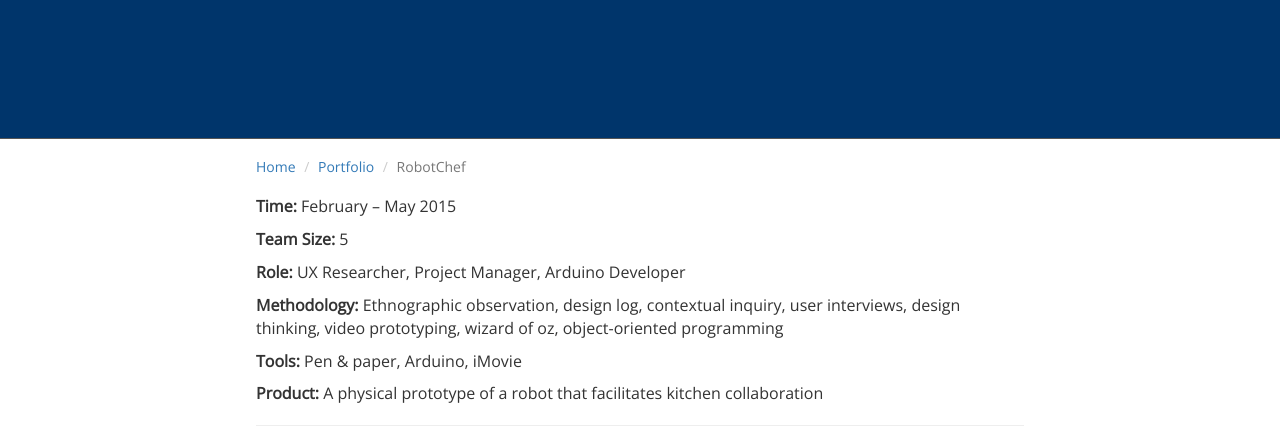
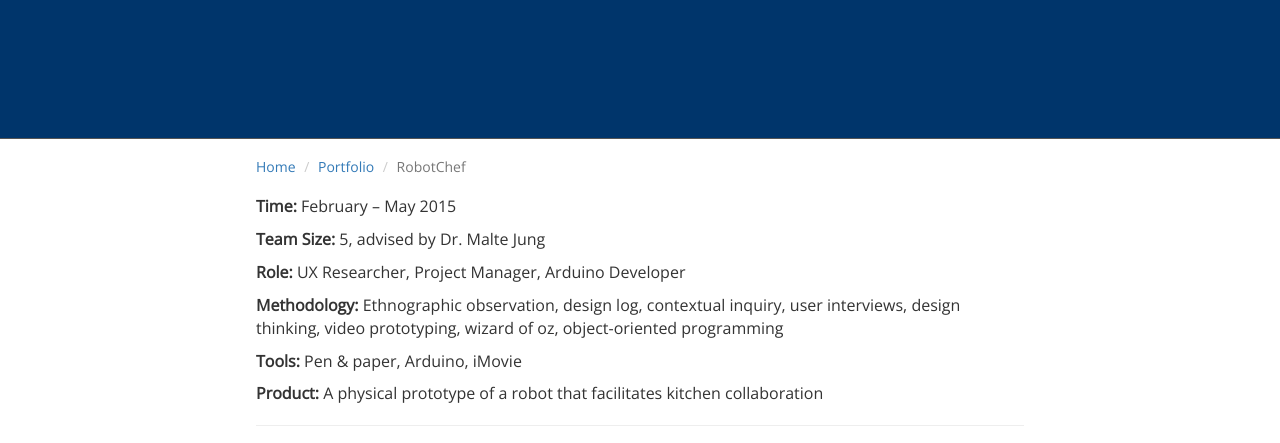
Before and after one commit to yuqicornell/yuqicornell.github.io, a plain HTML site: page projects/robotchef.html in a window 1280 px wide. Shown: the part 348-791 px from the top of the page. Drawn offline with nearby package versions, Linux system fonts and the light colour scheme.

Commit message:
updated resume and changed stuff around

```diff
--- a/css/style.css
+++ b/css/style.css
@@ -25,6 +25,7 @@ body{
 
 #helloDesc{
 	font-size: 26px !important;
+    /*font-family:"Libre Baskerville", sans-serif;*/
 }
 
 #buttons{
--- a/projects/robotchef.html
+++ b/projects/robotchef.html
@@ -98,7 +98,7 @@
     <div id="mainContent">
         <div id="overview">
             <p><span class="overviewCategory">Time:</span> February &ndash; May 2015</p>
-            <p><span class="overviewCategory">Team Size:</span> 5</p>
+            <p><span class="overviewCategory">Team Size:</span> 5, advised by Dr. Malte Jung</p>
             <p><span class="overviewCategory">Role:</span> UX Researcher, Project Manager, Arduino Developer</p>
             <p><span class="overviewCategory">Methodology:</span> Ethnographic observation, design log, contextual inquiry, user interviews, design thinking, video prototyping, wizard of oz, object-oriented programming</p>
             <p><span class="overviewCategory">Tools:</span> Pen &amp; paper, Arduino, iMovie</p>
```
Also changed, not shown: projects/betteru.html (+1 -1 lines), 2 other files.
